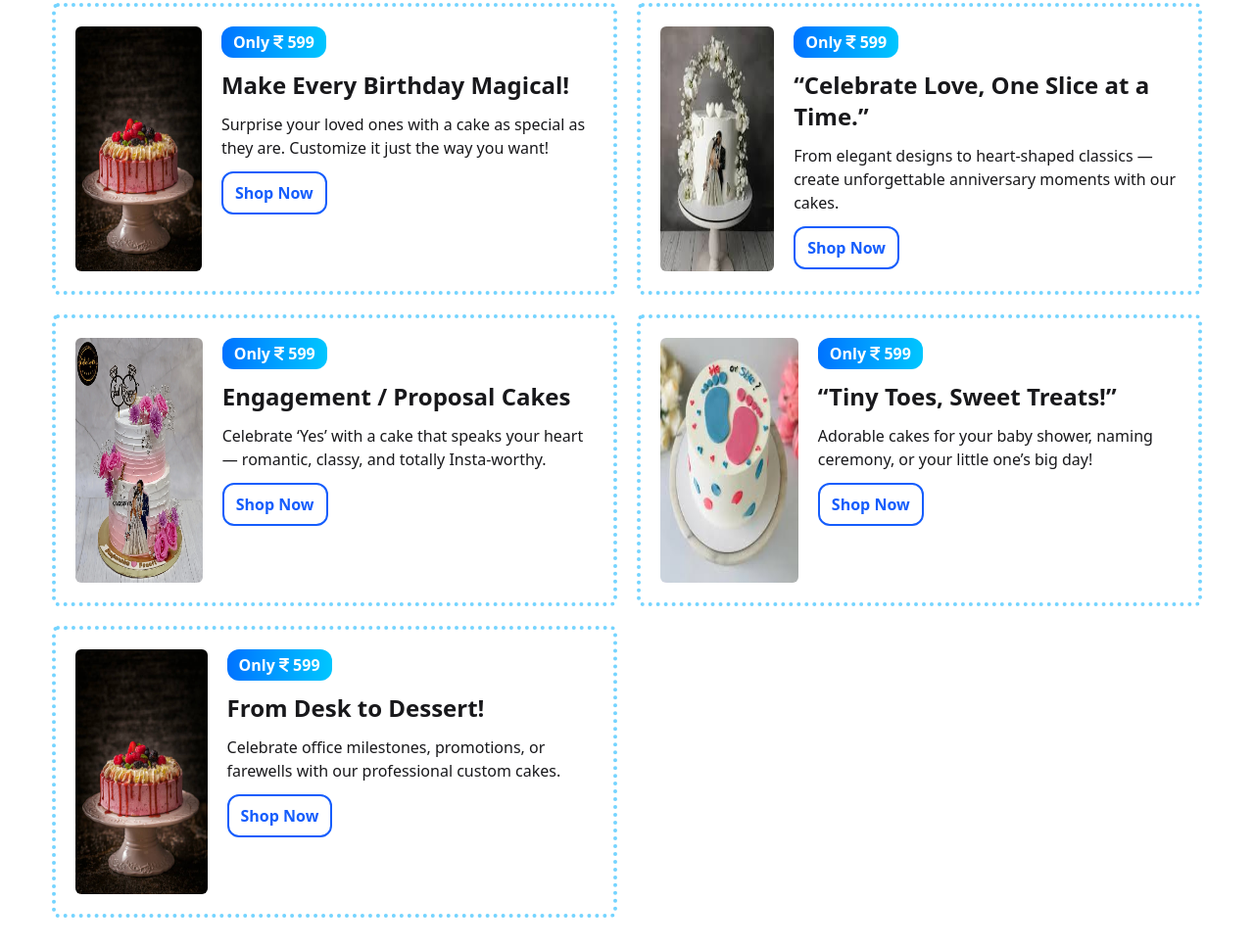
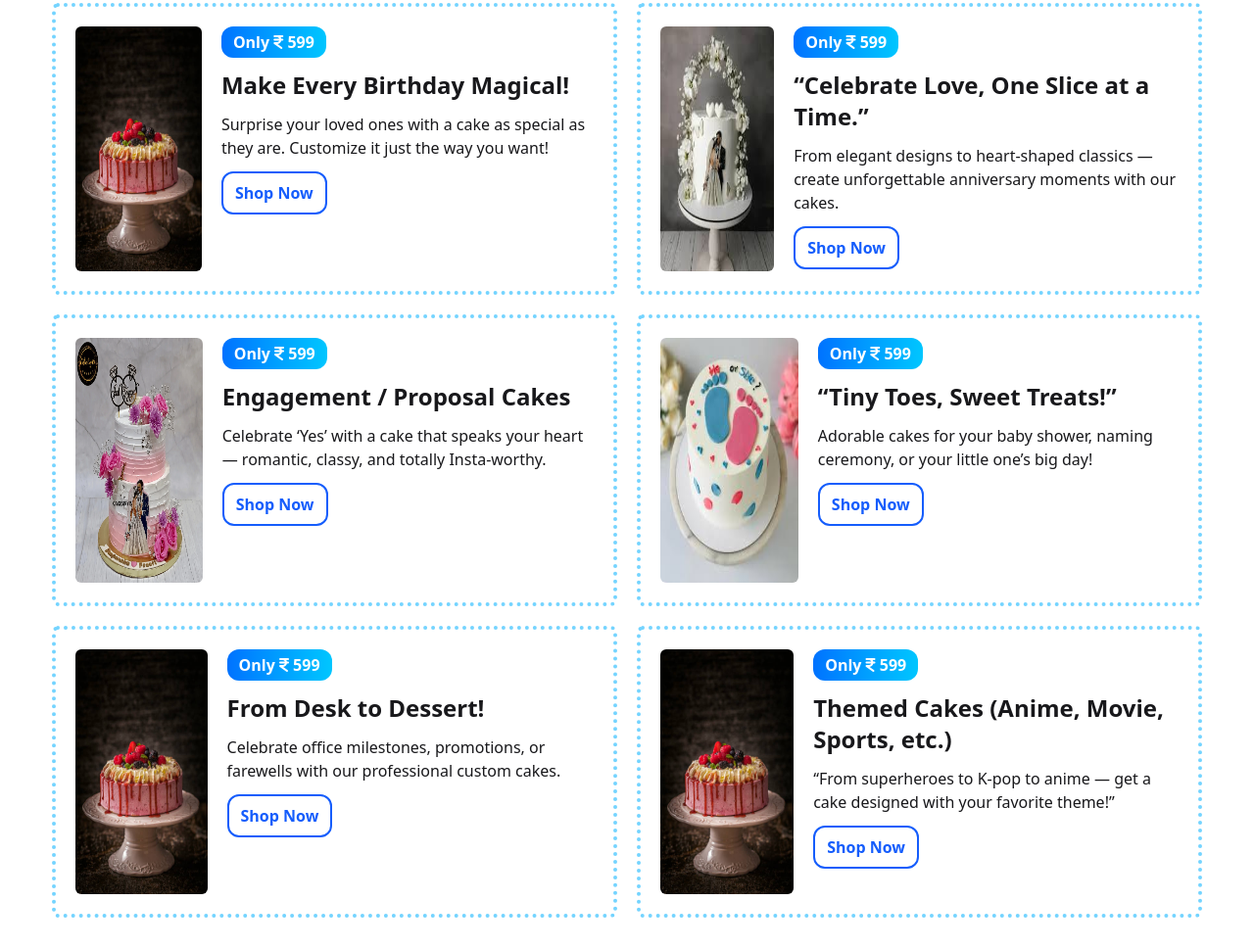
Before and after one commit to rimpakasundi07/cake-shop, a plain HTML site: page index.html in a window 1280 px wide. Shown: the part 1970-2939 px from the top of the page at 98% size. Drawn offline with nearby package versions, Linux system fonts and the light colour scheme.

Commit message:
add another card section

```diff
--- a/index.html
+++ b/index.html
@@ -214,7 +214,26 @@
               Now</button>
           </div>
 
-        </div>
+          </div>
+
+          <!-- Themed Cakes (Anime, Movie, Sports, etc.) -->
+
+          <div class=" flex-col flex md:flex-row gap-5 h-full md:h-auto w-full border-4 border-dotted border-sky-300 hover:border-solid rounded-md p-5">
+          <div>
+            <img src="assets/photo5.jpg" class="rounded-md  h-[250px] w-60" alt="">
+          </div>
+          <div class="space-y-3 ">
+            <p class="font-bold px-3 py-1 w-fit text-white rounded-xl bg-gradient-to-r from-[#0072ff] to-[#00c6ff]">Only <i
+                class="fa-solid fa-indian-rupee-sign"></i> 599</p>
+
+            <p class="font-bold text-lg lg:text-2xl">Themed Cakes (Anime, Movie, Sports, etc.)</p>
+            <p>“From superheroes to K-pop to anime — get a cake designed with your favorite theme!”</p>
+            <button
+              class="rounded-xl px-3 py-2 border-2 border-blue-600 text-blue-600 font-bold cursor-pointer hover:border-white hover:bg-blue-500 hover:text-white ">Shop
+              Now</button>
+          </div>
+
+          </div>
 
 
 
```
